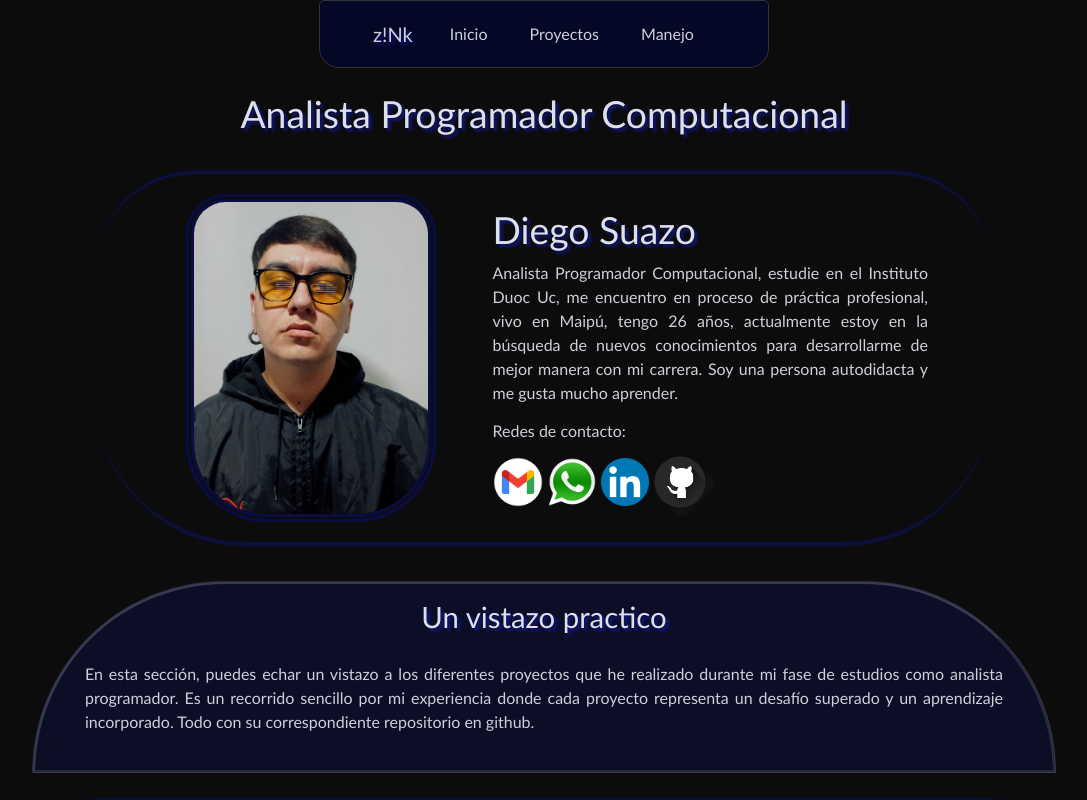
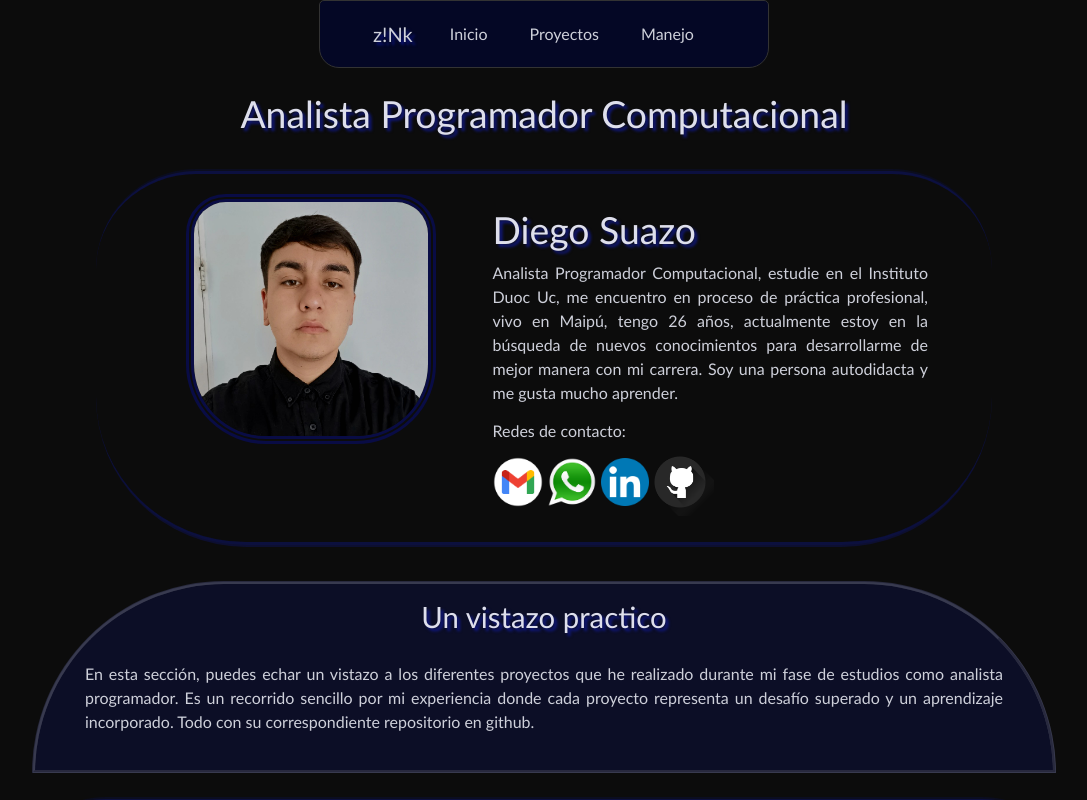
Before and after one commit to dsuazov97/dsuazov97.github.io, a plain HTML site: page index.html in a window 1280 px wide. Shown: the top 800 px of the page, without its empty margins (96-1183 px from the left). Drawn offline with nearby package versions, Linux system fonts and the light colour scheme.

Commit message:
15-04-2024 version 0.18

```diff
--- a/index.html
+++ b/index.html
@@ -45,7 +45,7 @@
         <div id="carta">
             <div class="row">
                 <div class="col-lg-5" style="text-align: center;">
-                    <img id="foto" src="img/image1.jpeg">
+                    <img id="foto" src="img/1664818845135.jpeg">
                 </div>
                 <div class="col-lg-7">
                     <div>
```
